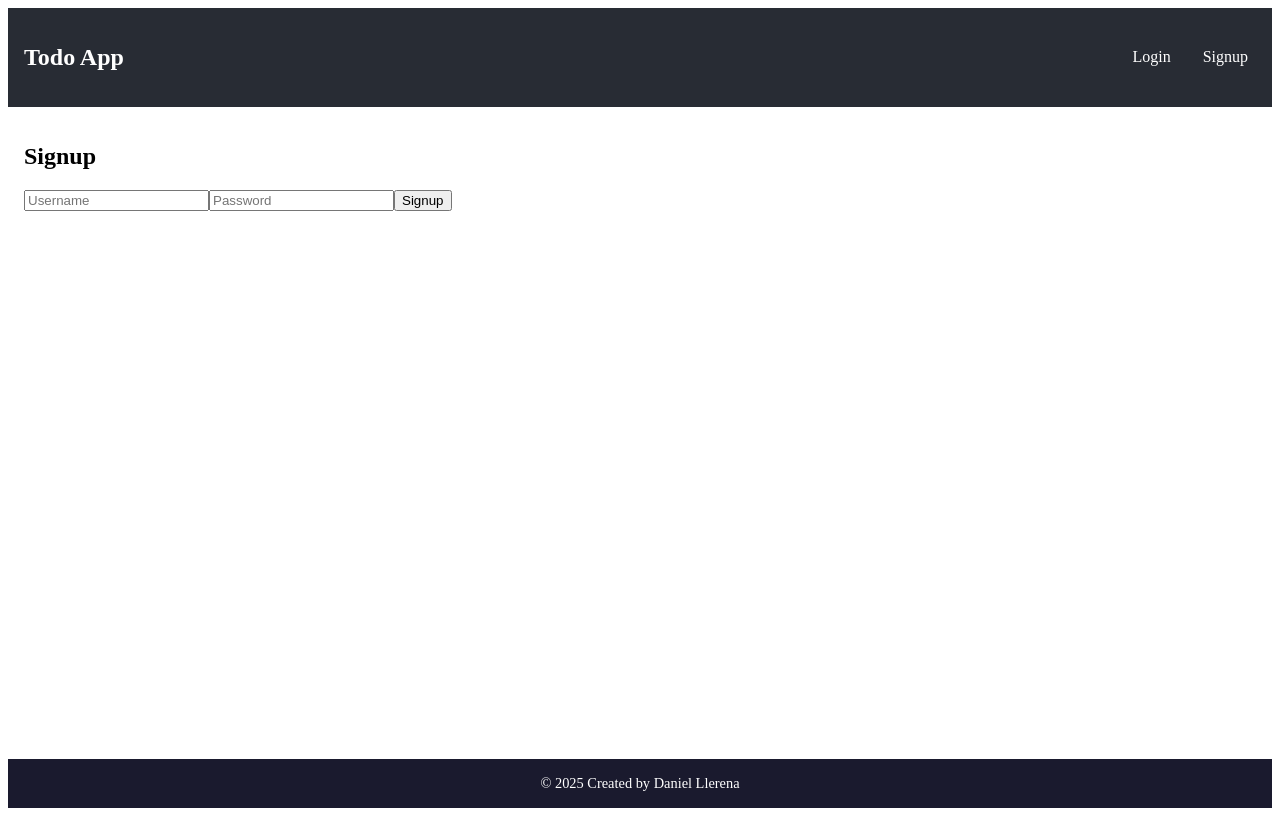
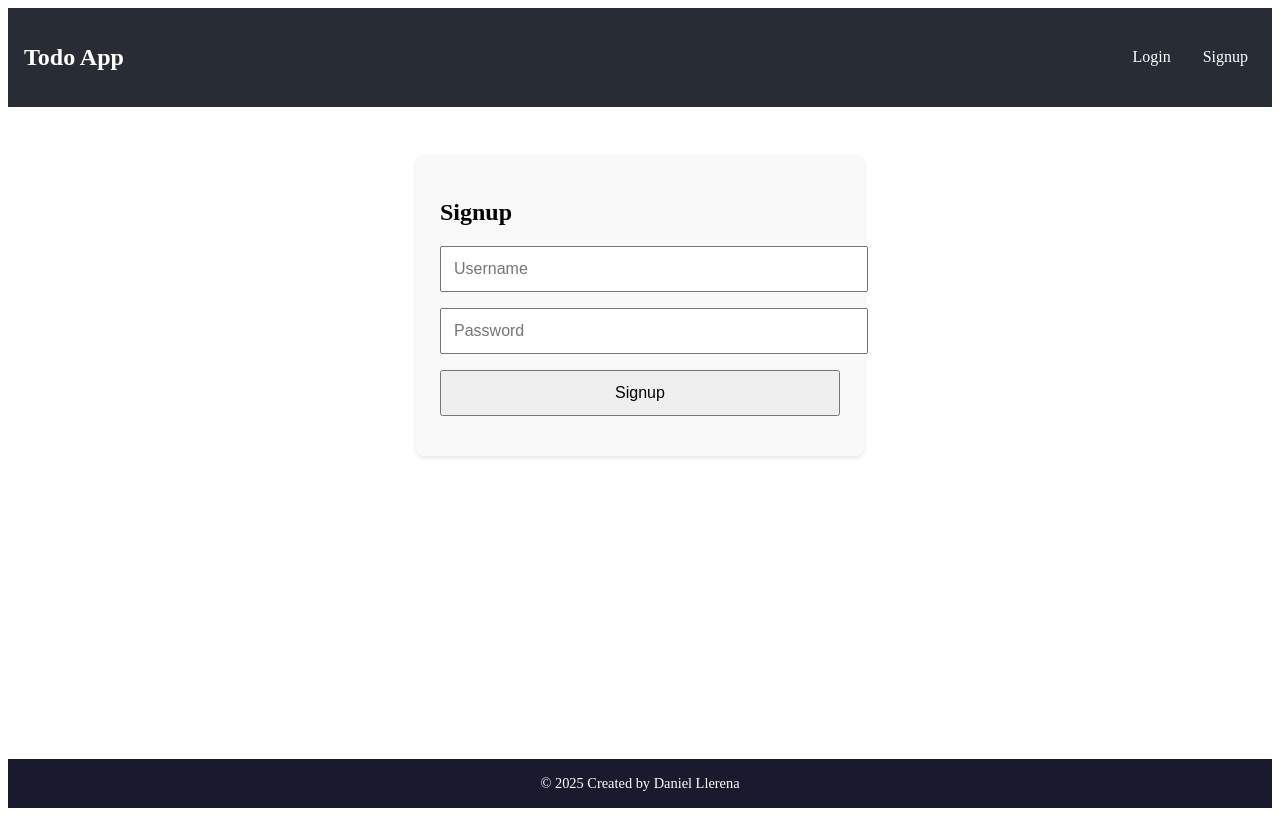
Before and after one commit to SecretDan1994/DjangoReactTodoApp, a React (Create React App) app in the folder react-frontend/: page /signup in a window 1280 px wide. Built offline with nearby package versions, Linux system fonts and the light colour scheme.

Commit message:
Styling Update

```diff
--- a/react-frontend/src/components/Auth/Login.jsx
+++ b/react-frontend/src/components/Auth/Login.jsx
@@ -15,7 +15,7 @@ const Login = () => {
   };
 
   return (
-    <form className="auth-form" onSubmit={handleSubmit}>
+    <form className="auth-container" onSubmit={handleSubmit}>
       <h2>Login</h2>
       <input
         type="text"
--- a/react-frontend/src/components/Auth/Login.scss
+++ b/react-frontend/src/components/Auth/Login.scss
@@ -15,6 +15,11 @@
   font-size: 1rem;
 }
 
+.h2 {
+  margin-bottom: 1rem;
+  text-align: center;
+}
+
 @media (max-width: 600px) {
   .auth-container {
     margin: 1rem;
--- a/react-frontend/src/components/Auth/Signup.jsx
+++ b/react-frontend/src/components/Auth/Signup.jsx
@@ -14,7 +14,7 @@ const Signup = () => {
   };
 
   return (
-    <form className="auth-form" onSubmit={handleSubmit}>
+    <form className="auth-container" onSubmit={handleSubmit}>
       <h2>Signup</h2>
       <input
         type="text"
```
